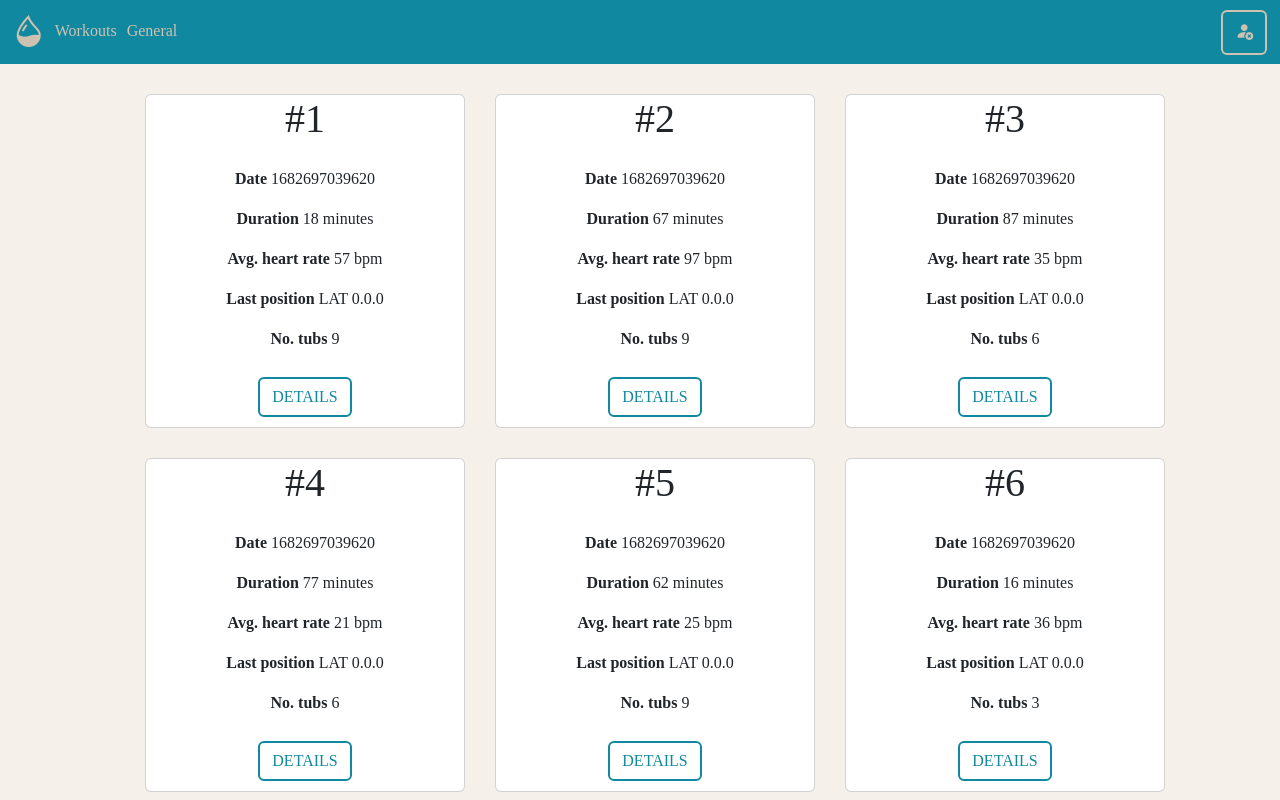
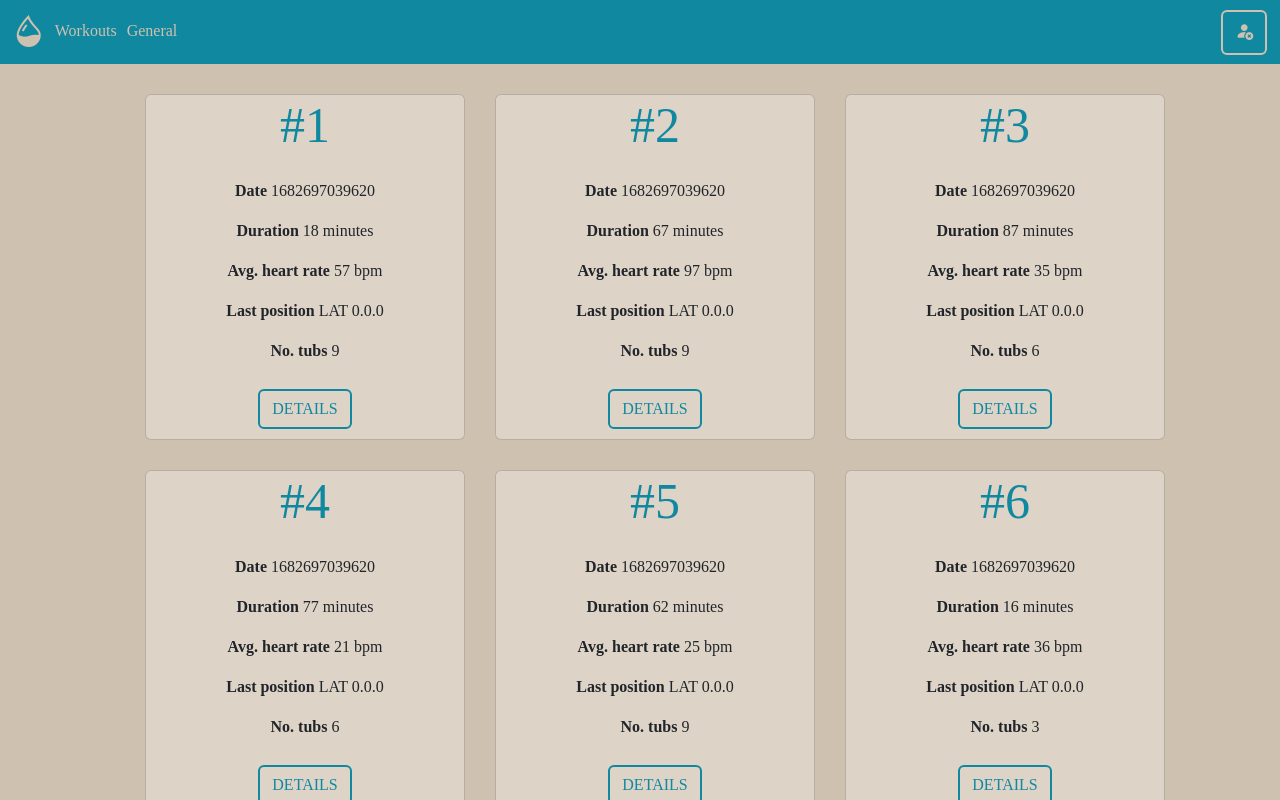
Before and after one commit to LeoDarder/PW2023, a Vue app in the folder ITS.PW2023.AppWeb/: page / in a window 1280 px wide. Both pictures are taken after a click on the button 640 px from the left and 537 px from the top of the page. Shown: the top 800 px of the page. Built offline with nearby package versions, Linux system fonts and the light colour scheme.

Commit message:
moved css in style.css + refactored component name

```diff
--- a/ITS.PW2023.AppWeb/public/style.css
+++ b/ITS.PW2023.AppWeb/public/style.css
@@ -2,12 +2,12 @@
     --color-darkblue: #1088a0;
     --color-blue: #78b2c4;
     --color-beige: #cfc1af;
-    --color-backgroung: #f6f0ea;
+    --color-background: #f6f0ea;
     --color-darkbeige: #cfad89;
 }
 
 body {
-    background-color: var(--color-backgroung);
+    background-color: var(--color-beige); /* da mettere --color-bg */
 }
 
 .statisticPage {
@@ -16,3 +16,27 @@ body {
     flex-wrap: wrap;
     margin: auto;
 }
+.card {
+    width: 30vh;
+    margin: 30px 10px;
+    background-color: rgba(255, 255, 255, 0.3);
+    transition: 0.5s;
+}
+.card:hover {
+    background: rgba(255, 255, 255);
+    box-shadow: 0 4px 8px 0 rgba(0, 0, 0, 0.2), 0 6px 20px 0 rgba(0, 0, 0, 0.19);
+}
+.card-title {
+    font-weight: bold;
+}
+.details {
+    margin: 10px auto;
+    border: 2px solid var(--color-darkblue);
+    color: var(--color-darkblue);
+    background-color: transparent;
+}
+.details:hover {
+    border: 2px solid var(--color-darkblue);
+    color: var(--color-beige);
+    background-color: var(--color-darkblue);
+}
--- a/ITS.PW2023.AppWeb/src/components/GeneralCard.vue
+++ b/ITS.PW2023.AppWeb/src/components/GeneralCard.vue
@@ -30,7 +30,7 @@ export default {
     },
     methods: {
         navigateTo() {
-            this.$emit("navigateTo", "WorkoutsStatistics");
+            this.$emit("navigateTo", "WorkoutStatistics");
         },
         seeDetails() {
             // ...
@@ -48,18 +48,4 @@ export default {
         font-size: 80px;
         color: var(--color-darkblue);
     }
-    .card-title {
-        font-weight: bold;
-    }
-    .details {
-        margin: 10px auto;
-        border: 2px solid var(--color-darkblue);
-        color: var(--color-darkblue);
-        background-color: transparent;
-    }
-    .details:hover {
-        border: 2px solid var(--color-darkblue);
-        color: var(--color-beige);
-        background-color: var(--color-darkblue);
-    }
 </style>
--- a/ITS.PW2023.AppWeb/src/components/WorkoutCard.vue
+++ b/ITS.PW2023.AppWeb/src/components/WorkoutCard.vue
@@ -1,6 +1,6 @@
 <template>
     <div class="card">
-        <h1>#{{ id+1 }}</h1>
+        <h1 class="workoutId">#{{ id+1 }}</h1>
         <div class="card-body">
             <p class="card-text"><b>Date</b> {{ time }}</p>
             <p class="card-text"><b>Duration</b> {{ duration }} minutes</p>
@@ -52,26 +52,9 @@ export default {
 </script>
 
 <style>
-    .card {
-        width: 30vh;
-        margin: 30px 10px;
-    }
-    .activityIcon {
-        font-size: 80px;
+    .workoutId {
+        font-size: 50px;
         color: var(--color-darkblue);
-    }
-    .card-title {
-        font-weight: bold;
-    }
-    .details {
-        margin: 10px auto;
-        border: 2px solid var(--color-darkblue);
-        color: var(--color-darkblue);
-        background-color: transparent;
-    }
-    .details:hover {
-        border: 2px solid var(--color-darkblue);
-        color: var(--color-beige);
-        background-color: var(--color-darkblue);
+        /* text-shadow: 2px 2px 4px gray; */
     }
 </style>
--- a/ITS.PW2023.AppWeb/src/components/WorkoutsStatistics.vue
+++ b/ITS.PW2023.AppWeb/src/components/WorkoutStatistics.vue
@@ -17,7 +17,7 @@
 import WorkoutCard from './WorkoutCard.vue';
 
 export default {
-    name: "WorkoutsStatistics",
+    name: "WorkoutStatistics",
     components: {
         WorkoutCard
     },
--- a/ITS.PW2023.AppWeb/src/main.js
+++ b/ITS.PW2023.AppWeb/src/main.js
@@ -1,14 +1,14 @@
 import { createApp } from 'vue';
 import App from './App.vue';
 import {createRouter, createWebHistory} from 'vue-router';
-import WorkoutsStatistics from './components/WorkoutsStatistics.vue';
+import WorkoutStatistics from './components/WorkoutStatistics.vue';
 import GeneralStatistics from './components/GeneralStatistics.vue';
 
 const routes = [
     {
       path: '/',
       name: 'Workouts',
-      component: WorkoutsStatistics
+      component: WorkoutStatistics
     },
     {
       path: '/general',
```
